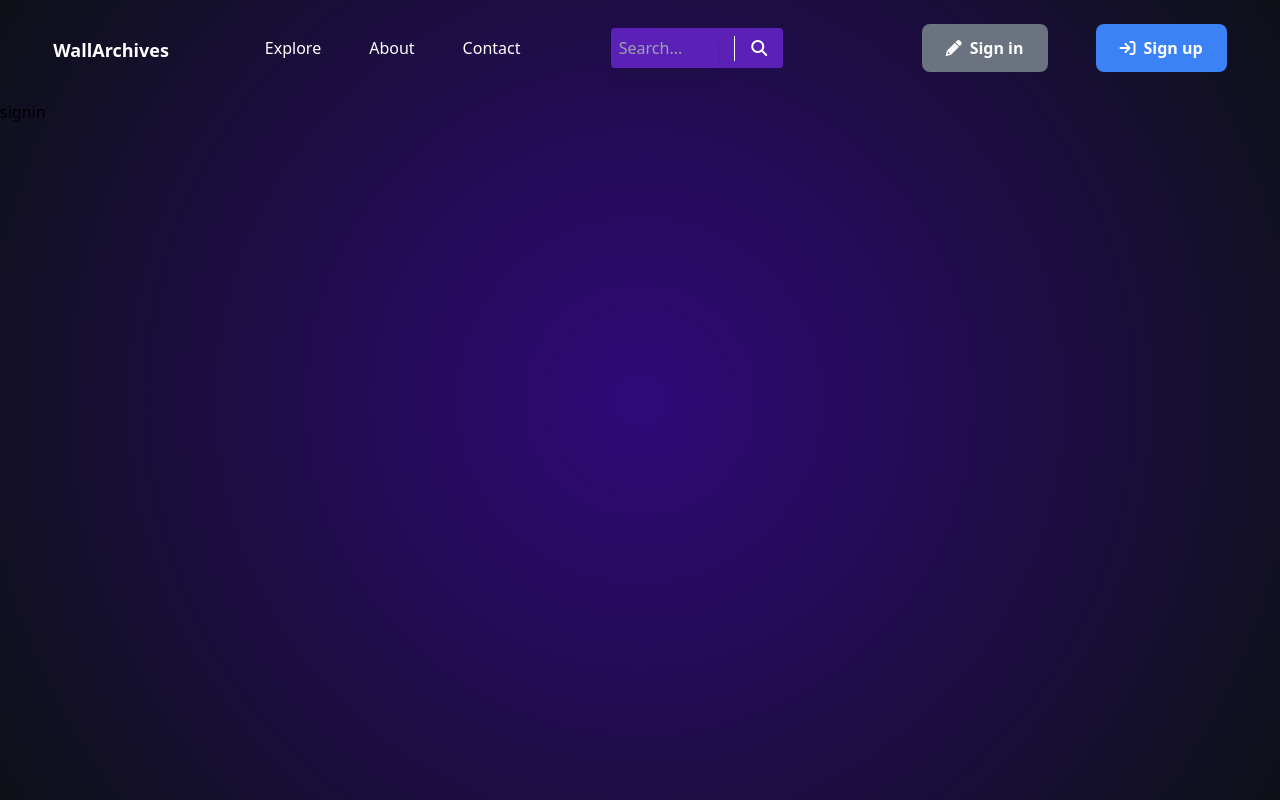
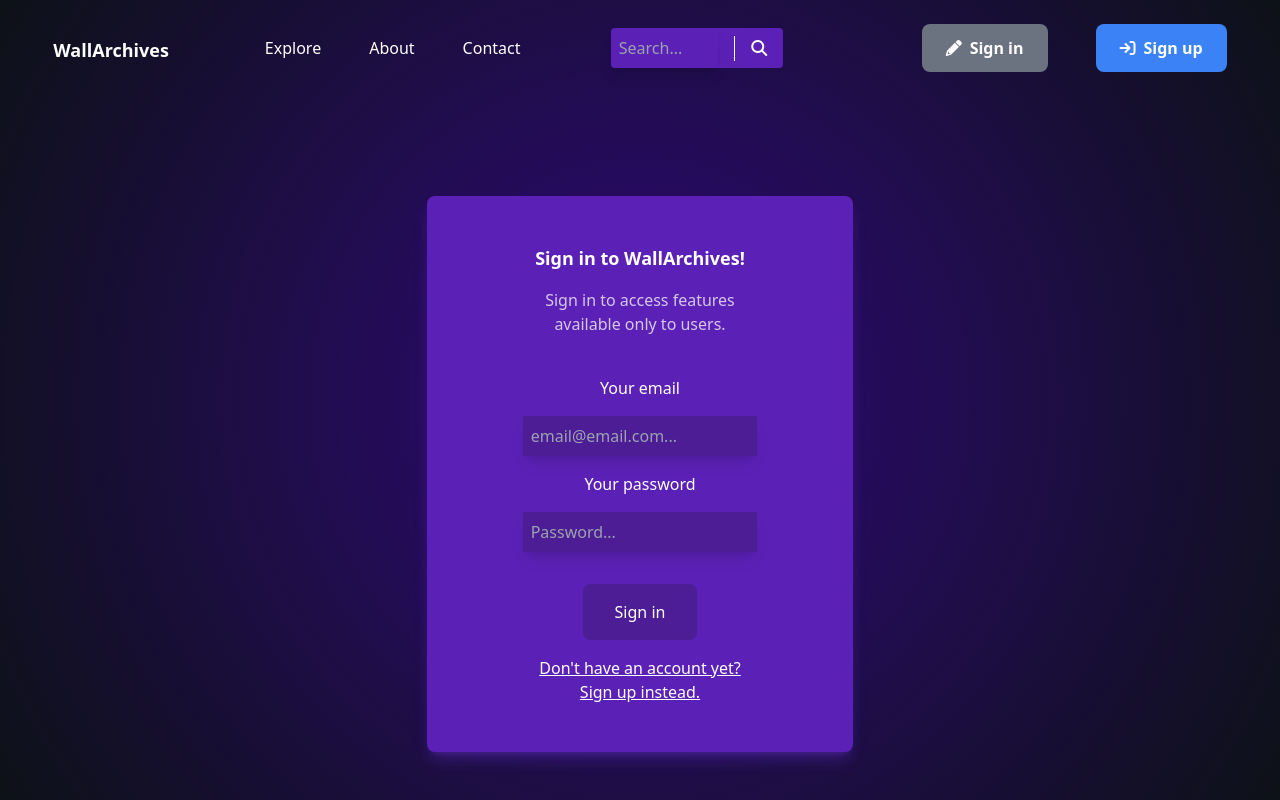
Before and after one commit to Eciric/WallArchives, an Angular app: page /sign-in in a window 1280 px wide. Built offline with nearby package versions, Linux system fonts and the light colour scheme.

Commit message:
Sign in page complete

```diff
--- a/src/app/components/sign-in/sign-in.component.html
+++ b/src/app/components/sign-in/sign-in.component.html
@@ -1,2 +1,34 @@
 <app-navigation></app-navigation>
-<h1>signin</h1>
+<div class="w-full sm:mt-8 lg:mt-24 flex justify-center items-center">
+  <form
+    class="w-1/3 flex flex-col gap-4 bg-violet-800 rounded-lg px-24 py-12 shadow-lg shadow-violet-600/30 text-center"
+  >
+    <h1 class="text-lg font-semibold text-white">Sign in to WallArchives!</h1>
+    <p class="text-md text-white text-opacity-75 mb-6 text-center">
+      Sign in to access features available only to users.
+    </p>
+    <label for="email" class="text-white">Your email</label>
+    <input
+      name="email"
+      type="email"
+      placeholder="email@email.com..."
+      class="w-full p-2 text-white bg-violet-900 shadow-lg"
+    />
+    <label for="password" class="text-white">Your password</label>
+    <input
+      name="password"
+      type="password"
+      placeholder="Password..."
+      class="w-full p-2 text-white bg-violet-900 shadow-lg"
+    />
+    <button
+      type="submit"
+      class="mt-4 py-4 px-8 w-fit m-auto rounded-lg text-white bg-violet-900 hover:bg-violet-950"
+    >
+      Sign in
+    </button>
+    <a href="/sign-up" class="m-auto text-white underline hover:text-violet-300"
+      >Don't have an account yet? Sign up instead.</a
+    >
+  </form>
+</div>
```
